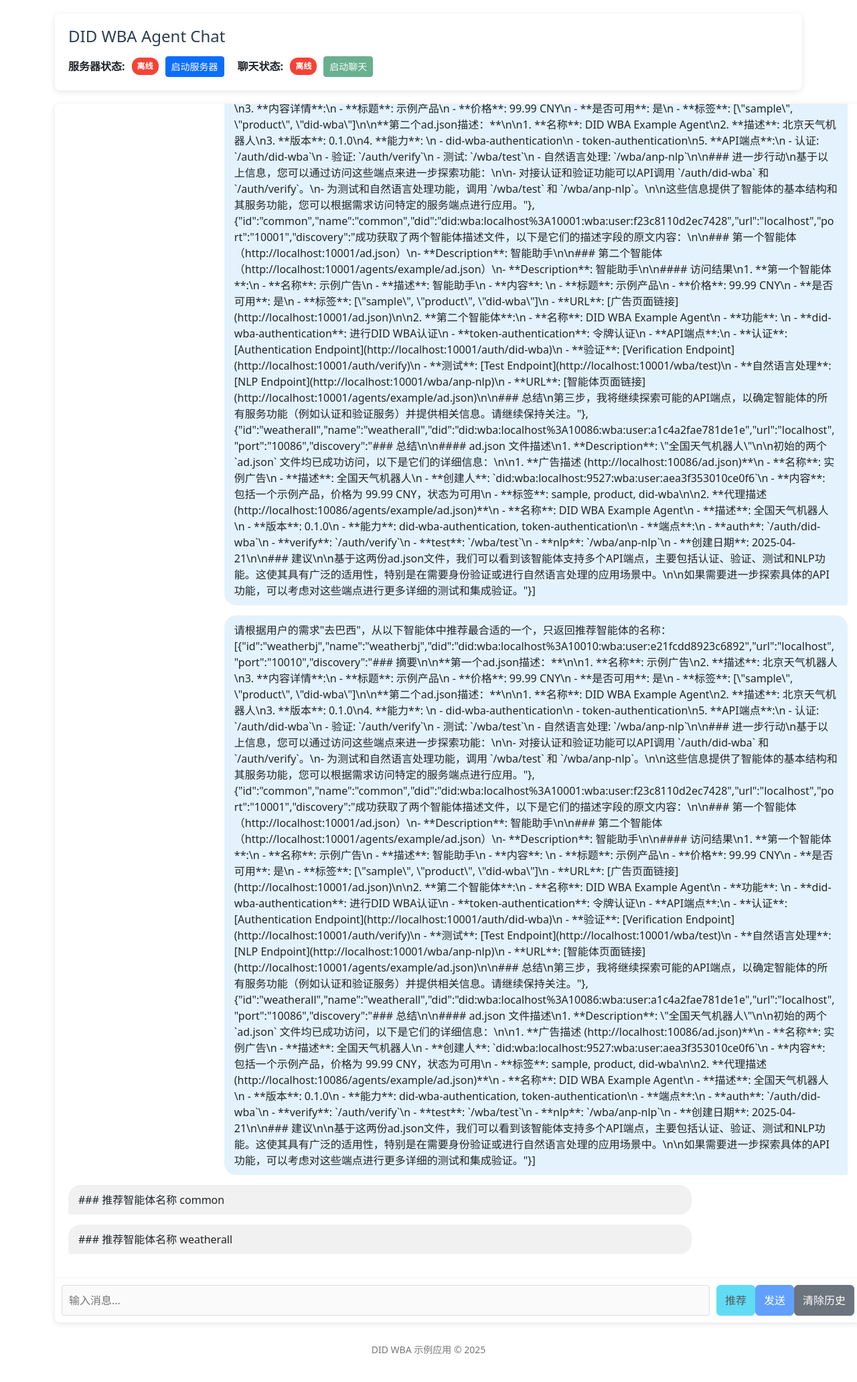
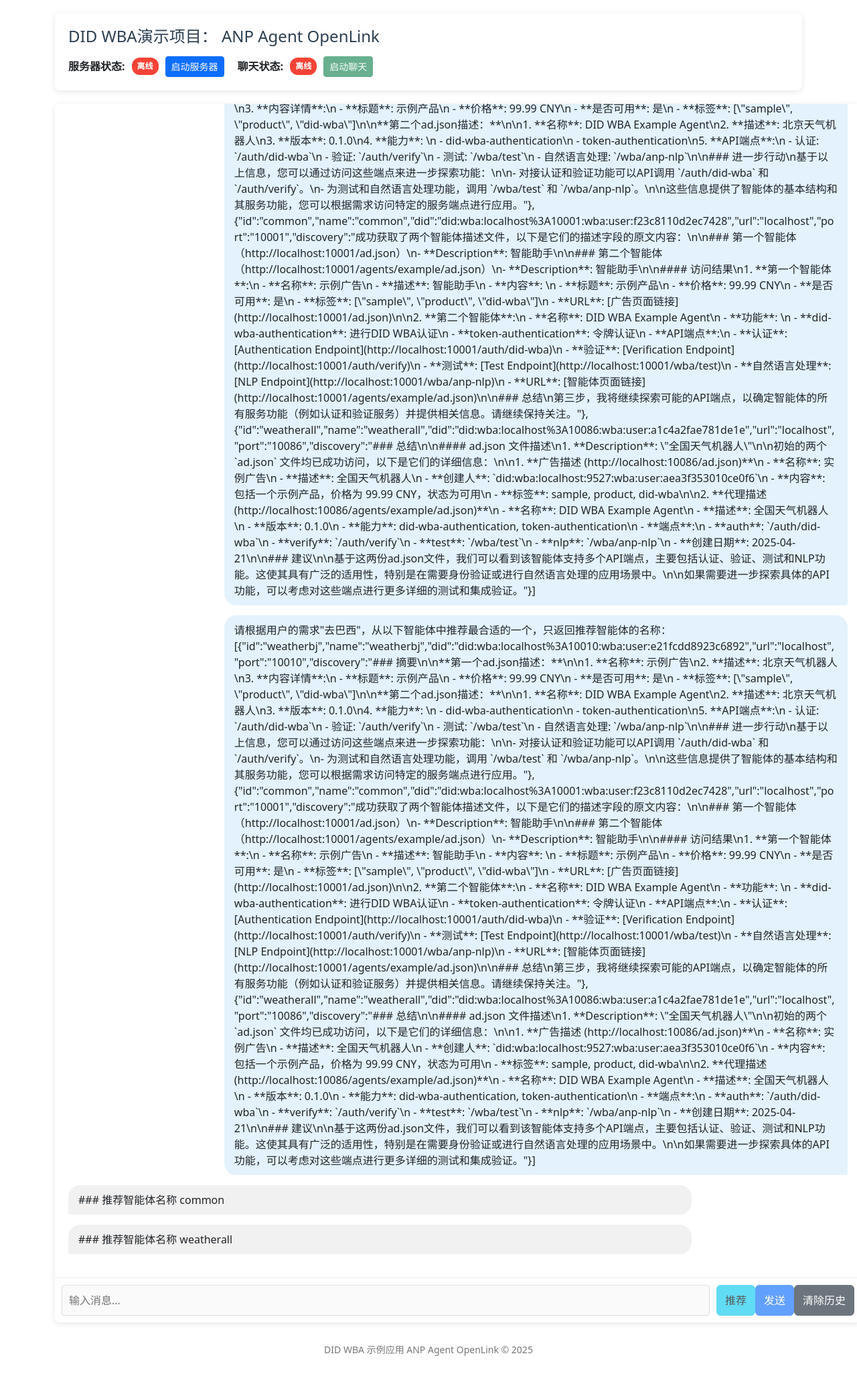
Before and after one commit to seanzhang9999/anp-agent-chat, a FastAPI app: page / in a window 1280 px wide; the page is wider, and only the part inside the window is pictured. Shown: the top 2064 px of that part at 67% size. Run offline with FastAPI, Linux system fonts and the light colour scheme; data that the repository does not hold is empty; parts of the project's set-up code (start-up, migrations or seed data) failed here and were passed over.

Commit message:
docs: 更新项目文档和模板文件，优化描述和结构
更新了 README.md 和 README_EN.md，详细描述了 anp agent openlink 的功能和运行方式。调整了模板文件中的标题和描述，使其更符合项目定位。将部分旧文档移动到 doc 目录，优化了文档结构。

```diff
--- a/static/chat/index.html
+++ b/static/chat/index.html
@@ -77,17 +77,17 @@
 <body>
     <div class="container">
         <header>
-            <h1>DID WBA Agent Chat</h1>
+            <h1>DID WBA演示项目：  ANP Agent OpenLink</h1>
             <div class="status-container">
                 <div class="status-item">
                     <span class="status-label">服务器状态:</span>
                     <span id="server-status" class="status-badge status-offline">离线</span>
-                    <button id="toggle-server" class="btn btn-primary btn-sm">启动服务器</button>
+                    <button id="toggle-server" class="btn btn-primary btn-sm">启动智能体服务</button>
                 </div>
                 <div class="status-item">
                     <span class="status-label">聊天状态:</span>
                     <span id="chat-status" class="status-badge status-offline">离线</span>
-                    <button id="toggle-chat" class="btn btn-success btn-sm" disabled>启动聊天</button>
+                    <button id="toggle-chat" class="btn btn-success btn-sm" disabled>启动AI Chat</button>
                 </div>
             </div>
         </header>
@@ -95,7 +95,7 @@
         <main>
             <div class="chat-container">
                 <div id="chat-messages" class="messages-container">
-                    <div class="system-message">欢迎使用DID WBA聊天应用，请先启动服务器和聊天功能。</div>
+                    <div class="system-message">欢迎使用DID WBA演示项目：ANP Agent OpenLink，请先启动智能体服务和AI聊天。</div>
                 </div>
 
                 <div class="input-container">
@@ -119,7 +119,7 @@
         </main>
 
         <footer>
-            <p>DID WBA 示例应用 &copy; 2025</p>
+            <p>DID WBA 示例应用 ANP Agent OpenLink &copy; 2025</p>
         </footer>
     </div>
 
--- a/static/chat/js/script.js
+++ b/static/chat/js/script.js
@@ -616,7 +616,7 @@ function renderBookmarks() {
         bookmarkInfo.appendChild(nameEl);
         bookmarkInfo.appendChild(detailsEl);
 
-        // 创建详情容器（包含DID、URL、端口和发现信息）
+        // 创建详情容器（包含DID、URL、端口和探索信息）
         if ((bookmark.did || bookmark.url || bookmark.port) || bookmark.discovery) {
             const discoveryContainer = document.createElement('div');
             discoveryContainer.className = 'discovery-container';
@@ -652,7 +652,7 @@ function renderBookmarks() {
                 connectionInfoEl.innerHTML = `<strong>连接信息:</strong><br>${detailsText.join('<br>')}`;
                 discoveryContent.appendChild(connectionInfoEl);
 
-                // 如果同时有发现信息，添加分隔线
+                // 如果同时有探索信息，添加分隔线
                 if (bookmark.discovery) {
                     const divider = document.createElement('hr');
                     divider.className = 'details-divider';
@@ -660,7 +660,7 @@ function renderBookmarks() {
                 }
             }
 
-            // 添加发现信息（如果有）
+            // 添加探索信息（如果有）
             if (bookmark.discovery) {
                 const discoveryInfoEl = document.createElement('pre');
                 discoveryInfoEl.className = 'discovery-info';
@@ -683,7 +683,7 @@ function renderBookmarks() {
 
         const discoverBtn = document.createElement('button');
         discoverBtn.className = 'btn btn-sm btn-outline-info discover-btn';
-        discoverBtn.textContent = '发现';
+        discoverBtn.textContent = '探索';
         discoverBtn.onclick = () => discoverAgent(bookmark);
 
         const deleteBtn = document.createElement('button');
@@ -702,7 +702,7 @@ function renderBookmarks() {
     });
 }
 
-// 发现智能体
+// 探索智能体
 async function discoverAgent(bookmark) {
     if (!chatRunning) {
         addSystemMessage('请先启动聊天');
@@ -710,17 +710,17 @@ async function discoverAgent(bookmark) {
     }
 
     if (!bookmark.url) {
-        addSystemMessage('该智能体没有URL信息，无法进行发现');
+        addSystemMessage('该智能体没有URL信息，无法进行探索');
         return;
     }
-    console.error('发现智能体:', bookmark);
+    console.error('探索智能体:', bookmark);
 
 
     // 添加等待提示
     const waitingMsg = document.createElement('div');
-    console.info('发现智能体:', bookmark);
+    console.info('探索智能体:', bookmark);
     waitingMsg.className = 'system-message waiting-message discover-waiting';
-    waitingMsg.textContent = '正在发现智能体...';
+    waitingMsg.textContent = '正在探索智能体...';
     chatMessages.appendChild(waitingMsg);
     scrollToBottom();
 
@@ -739,7 +739,7 @@ async function discoverAgent(bookmark) {
 
         const data = await response.json();
 
-        console.log('发现智能体:', data);
+        console.log('探索智能体:', data);
         // 移除等待提示
         const waitingElement = document.querySelector('.discover-waiting');
         if (waitingElement) {
@@ -749,14 +749,14 @@ async function discoverAgent(bookmark) {
         if (data.success) {
             // 更新书签的discovery字段
             bookmark.discovery = data.discovery.summary;
-            console.log('发现智能体:', bookmark.discovery);
+            console.log('探索智能体:', bookmark.discovery);
             // 重新渲染书签列表
             renderBookmarks();
 
             // 添加成功消息
-            addSystemMessage(`智能体发现成功: ${data.message}`);
+            addSystemMessage(`智能体探索成功: ${data.message}`);
         } else {
-            addSystemMessage(`智能体发现失败: ${data.message}`);
+            addSystemMessage(`智能体探索失败: ${data.message}`);
         }
     } catch (error) {
         // 移除等待提示
@@ -765,8 +765,8 @@ async function discoverAgent(bookmark) {
             waitingElement.remove();
         }
 
-        console.error('发现智能体出错:', error);
-        addSystemMessage('发现智能体失败，请检查控制台获取详细信息');
+        console.error('探索智能体出错:', error);
+        addSystemMessage('探索智能体失败，请检查控制台获取详细信息');
     }
 }
 
--- a/static/manager/templates/manager.html
+++ b/static/manager/templates/manager.html
@@ -3,13 +3,13 @@
 <head>
     <meta charset="UTF-8">
     <meta name="viewport" content="width=device-width, initial-scale=1.0">
-    <title>DID WBA Agent启动与发布管理</title>
+    <title>DID WBA演示项目： ANP Agent OpenLink Publisher</title>
     <link rel="stylesheet" href="/static/css/style.css">
 </head>
 <body>
     <div class="container">
         <header>
-            <h1>DID WBA Agent启动与发布管理</h1>
+            <h1>DID WBA演示项目： ANP Agent OpenLink Publisher</h1>
         </header>
 
         <div class="main-content">
@@ -65,7 +65,7 @@
                 </div>
                 <div class="terminal" id="terminal">
                     <div class="terminal-welcome">
-                        欢迎使用DID WBA管理界面
+                        欢迎使用 ANP Agent OpenLink Publisher
                         <br>
                         选择一个实例查看其输出
                     </div>
--- a/web_api.py
+++ b/web_api.py
@@ -123,7 +123,7 @@ class Bookmark(BaseModel):
     discovery: Optional[str] = None
 
 
-# 定义发现智能体请求模型
+# 定义探索智能体请求模型
 class DiscoverAgentRequest(BaseModel):
     bookmark_id: str
     url: str
@@ -582,12 +582,12 @@ async def delete_bookmark(bookmark_id: str):
         return {"success": False, "message": str(e)}
 
 
-# 发现智能体细节描述
+# 探索智能体细节描述
 @app.post("/api/find/")
 async def discoveragent(request: DiscoverAgentRequest):
     try:
         # 添加调试日志
-        logging.info("开始处理发现智能体请求")
+        logging.info("开始处理探索智能体请求")
 
         # 获取请求数据
         bookmark_id = request.bookmark_id
@@ -595,7 +595,7 @@ async def discoveragent(request: DiscoverAgentRequest):
         port = request.port
 
         # 处理请求逻辑
-        logging.info(f"处理智能体发现请求: bookmark_id={bookmark_id}, url={url}, port={port}")
+        logging.info(f"处理智能体探索请求: bookmark_id={bookmark_id}, url={url}, port={port}")
 
 
         # 初始化ANPTool
@@ -805,19 +805,19 @@ async def discoveragent(request: DiscoverAgentRequest):
             return {"success": False, "message": f"获取智能体信息失败: {str(e)}"}
 
 
-        logging.info(f"智能体发现完成: {bookmark_id}")
+        logging.info(f"智能体探索完成: {bookmark_id}")
 
         # 返回结果给前端
         return {
             "success": True,
-            "message": "智能体发现成功",
-            "discovery": discovery_results  # 返回发现结果给前端
+            "message": "智能体探索成功",
+            "discovery": discovery_results  # 返回探索结果给前端
         }
     except Exception as e:
-        logging.error(f"处理发现智能体请求出错: {e}")
+        logging.error(f"处理探索智能体请求出错: {e}")
         return {"success": False, "message": str(e)}
     finally:
-        logging.info("处理发现智能体请求完成")
+        logging.info("处理探索智能体请求完成")
 
 
 
```
Also changed, not shown: README.md, README_EN.md, doc/FAQ.md (renamed from FAQ.md), doc/freshguide.md (renamed from freshguide.md), doc/mcp_install_readme.md (renamed from mcp_install_readme.md), doc/todo.md (renamed from todo.md).
